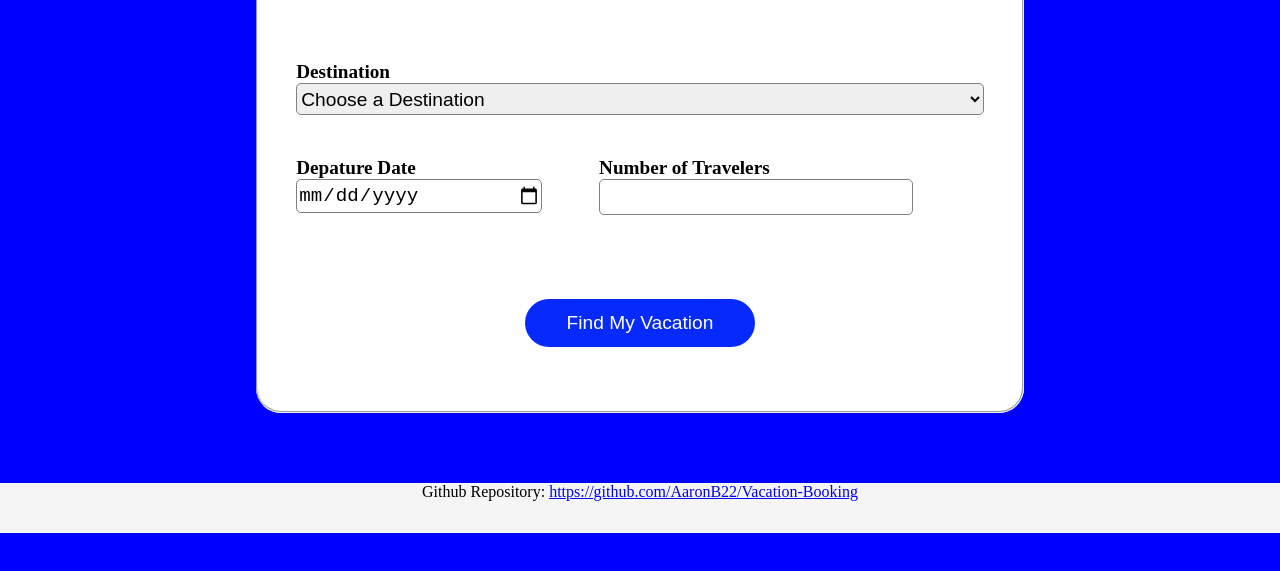
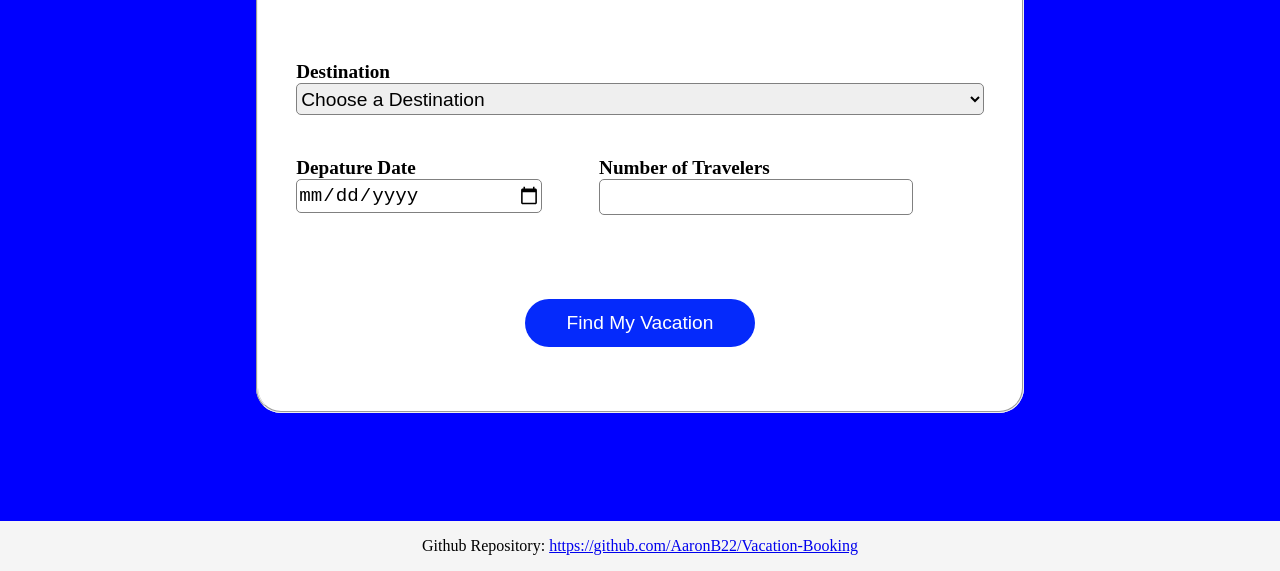
Before and after one commit to AaronB22/Vacation-Booking, a website: page views/index.html in a window 1280 px wide. Shown: the part 229-800 px from the top of the page. Drawn offline with Linux system fonts and the light colour scheme.

Commit message:
fixed footer

```diff
--- a/public/styles/style.css
+++ b/public/styles/style.css
@@ -84,7 +84,9 @@ input {
     color: red;
 }
 footer{
-    margin-top: 70px;
+   position: fixed;
+   bottom: 0;
+   width: 100%;
     text-align: center;
     background-color: whitesmoke;
     height: 50px;
```
